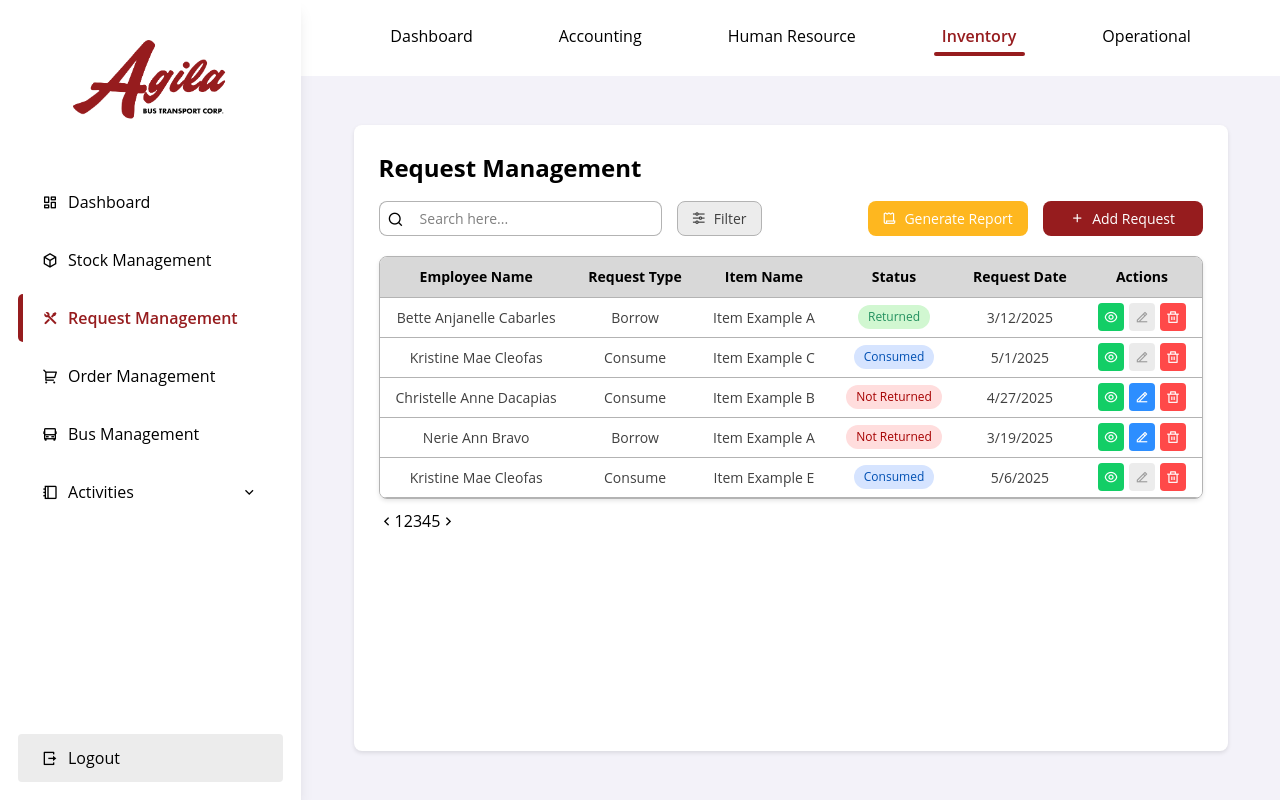
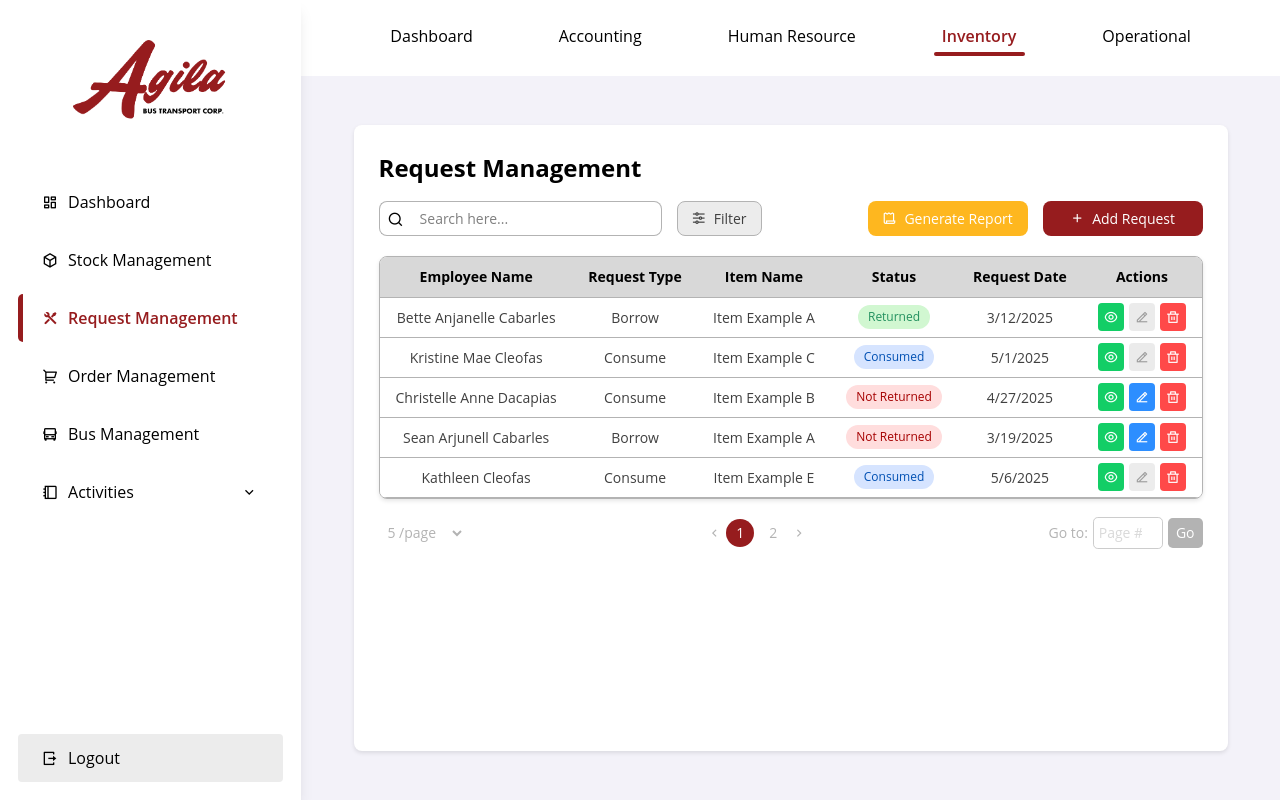
Before and after one commit to nerieannbravo/inventory-management-system, a Next.js app: page /request-management in a window 1280 px wide. Built offline with nearby package versions, Linux system fonts and the light colour scheme.

Commit message:
updated pagination

```diff
--- a/src/app/(pages)/bus-management/page.tsx
+++ b/src/app/(pages)/bus-management/page.tsx
@@ -1,9 +1,10 @@
 "use client";
 
-import React, { useState } from "react";
+import React, { useState, useMemo } from "react";
 import ActionButtons from "@/components/actionButtons";
 import ModalManager from "@/components/modalManager";
 import FilterDropdown, { FilterSection } from "@/components/filterDropdown";
+import PaginationComponent from "@/components/pagination";
 
 import AddBusModal from "./addBusModal";
 import ViewBusModal from "./viewBusModal";
@@ -69,6 +70,32 @@ export default function BusManagement() {
     // For filtering
     const [filteredData, setFilteredData] = useState(hardcodedData);
 
+    // Pagination state
+    const [currentPage, setCurrentPage] = useState(1);
+    const [pageSize, setPageSize] = useState(5);
+
+    // Calculate paginated data
+    const paginatedData = useMemo(() => {
+        const startIndex = (currentPage - 1) * pageSize;
+        const endIndex = startIndex + pageSize;
+        return filteredData.slice(startIndex, endIndex);
+    }, [filteredData, currentPage, pageSize]);
+
+    // Calculate total pages
+    const totalPages = Math.ceil(filteredData.length / pageSize);
+
+    // Handle page change
+    const handlePageChange = (page: number) => {
+        setCurrentPage(page);
+    };
+
+    // Handle page size change
+    const handlePageSizeChange = (size: number) => {
+        setPageSize(size);
+        setCurrentPage(1); // Reset to first page when changing page size
+    };
+
+    // Filter sections
     const filterSections: FilterSection[] = [
         {
             id: "dateRange",
@@ -170,6 +197,7 @@ export default function BusManagement() {
         }
 
         setFilteredData(newData);
+        setCurrentPage(1); // Reset to first page when filters change
     };
 
     // for items busStatus formatting
@@ -288,7 +316,7 @@ export default function BusManagement() {
                                 </tr>
                             </thead>
                             <tbody className="table-body">
-                                {filteredData.map(item => (
+                                {paginatedData.map(item => (
                                     <tr
                                         key={item.id}
                                         className={selectedIds.includes(item.id) ? "selected" : ""}
@@ -316,19 +344,13 @@ export default function BusManagement() {
                 </div>
 
                 {/* Pagination */}
-                <div className="pagination">
-                    <button className="page-btn">
-                        <i className="ri-arrow-left-s-line"></i>
-                    </button>
-                    <button className="page-btn active">1</button>
-                    <button className="page-btn">2</button>
-                    <button className="page-btn">3</button>
-                    <button className="page-btn">4</button>
-                    <button className="page-btn">5</button>
-                    <button className="page-btn">
-                        <i className="ri-arrow-right-s-line"></i>
-                    </button>
-                </div>
+                <PaginationComponent
+                    currentPage={currentPage}
+                    totalPages={totalPages}
+                    pageSize={pageSize}
+                    onPageChange={handlePageChange}
+                    onPageSizeChange={handlePageSizeChange}
+                />
             </div>
 
             {/* Dynamic Modal Manager */}
--- a/src/app/(pages)/order-management/page.tsx
+++ b/src/app/(pages)/order-management/page.tsx
@@ -1,9 +1,10 @@
 "use client";
 
-import React, { useState } from "react";
+import React, { useState, useMemo } from "react";
 import ActionButtons from "@/components/actionButtons";
 import ModalManager from "@/components/modalManager";
 import FilterDropdown, { FilterSection } from "@/components/filterDropdown";
+import PaginationComponent from "@/components/pagination";
 import { showOrderDeleteConfirmation, showOrderDeletedSuccess } from "@/utils/sweetAlert";
 
 import AddOrderModal from "./addOrderModal";
@@ -56,6 +57,31 @@ export default function OrderManagement() {
 
     // For filtering
     const [filteredData, setFilteredData] = useState(hardcodedData);
+
+    // Pagination state
+    const [currentPage, setCurrentPage] = useState(1);
+    const [pageSize, setPageSize] = useState(5);
+
+    // Calculate paginated data
+    const paginatedData = useMemo(() => {
+        const startIndex = (currentPage - 1) * pageSize;
+        const endIndex = startIndex + pageSize;
+        return filteredData.slice(startIndex, endIndex);
+    }, [filteredData, currentPage, pageSize]);
+
+    // Calculate total pages
+    const totalPages = Math.ceil(filteredData.length / pageSize);
+
+    // Handle page change
+    const handlePageChange = (page: number) => {
+        setCurrentPage(page);
+    };
+
+    // Handle page size change
+    const handlePageSizeChange = (size: number) => {
+        setPageSize(size);
+        setCurrentPage(1); // Reset to first page when changing page size
+    };
 
     // Filter sections
     const filterSections: FilterSection[] = [
@@ -132,6 +158,7 @@ export default function OrderManagement() {
         }
 
         setFilteredData(newData);
+        setCurrentPage(1); // Reset to first page when filters change
     };
 
     // for order status formatting
@@ -264,7 +291,7 @@ export default function OrderManagement() {
                                 </tr>
                             </thead>
                             <tbody className="table-body">
-                                {filteredData.map(item => (
+                                {paginatedData.map(item => (
                                     <tr
                                         key={item.id}
                                         className={selectedIds.includes(item.id) ? "selected" : ""}
@@ -293,19 +320,13 @@ export default function OrderManagement() {
                 </div>
 
                 {/* Pagination */}
-                <div className="pagination">
-                    <button className="page-btn">
-                        <i className="ri-arrow-left-s-line"></i>
-                    </button>
-                    <button className="page-btn active">1</button>
-                    <button className="page-btn">2</button>
-                    <button className="page-btn">3</button>
-                    <button className="page-btn">4</button>
-                    <button className="page-btn">5</button>
-                    <button className="page-btn">
-                        <i className="ri-arrow-right-s-line"></i>
-                    </button>
-                </div>
+                <PaginationComponent
+                    currentPage={currentPage}
+                    totalPages={totalPages}
+                    pageSize={pageSize}
+                    onPageChange={handlePageChange}
+                    onPageSizeChange={handlePageSizeChange}
+                />
             </div>
 
             {/* Dynamic Modal Manager */}
--- a/src/app/(pages)/request-management/page.tsx
+++ b/src/app/(pages)/request-management/page.tsx
@@ -1,9 +1,10 @@
 "use client";
 
-import React, { useState } from "react";
+import React, { useState, useMemo } from "react";
 import ActionButtons from "@/components/actionButtons";
 import ModalManager from "@/components/modalManager";
 import FilterDropdown, { FilterSection } from "@/components/filterDropdown";
+import PaginationComponent from "@/components/pagination";
 import { showRequestDeleteConfirmation, showRequestDeletedSuccess } from "@/utils/sweetAlert";
 
 import AddRequestModal from "./addRequestModal";
@@ -43,7 +44,7 @@ const hardcodedData = [
     },
     {
         id: 4,
-        empName: "Nerie Ann Bravo",
+        empName: "Sean Arjunell Cabarles",
         type: "Borrow",
         itemName: "Item Example A",
         reqDate: "3/19/2025",
@@ -51,11 +52,52 @@ const hardcodedData = [
     },
     {
         id: 5,
-        empName: "Kristine Mae Cleofas",
+        empName: "Kathleen Cleofas",
         type: "Consume",
         itemName: "Item Example E",
         reqDate: "5/6/2025",
         reqStatus: "consumed",
+    },
+    // Add more dummy data to test pagination
+    {
+        id: 6,
+        empName: "John Doe Smith",
+        type: "Borrow",
+        itemName: "Item Example F",
+        reqDate: "4/15/2025",
+        reqStatus: "returned",
+    },
+    {
+        id: 7,
+        empName: "Jane Marie Santos",
+        type: "Consume",
+        itemName: "Item Example G",
+        reqDate: "5/8/2025",
+        reqStatus: "consumed",
+    },
+    {
+        id: 8,
+        empName: "Mark Anthony Cruz",
+        type: "Borrow",
+        itemName: "Item Example H",
+        reqDate: "4/20/2025",
+        reqStatus: "not-returned",
+    },
+    {
+        id: 9,
+        empName: "Maria Clara Reyes",
+        type: "Consume",
+        itemName: "Item Example I",
+        reqDate: "5/12/2025",
+        reqStatus: "consumed",
+    },
+    {
+        id: 10,
+        empName: "Jose Rizal Garcia",
+        type: "Borrow",
+        itemName: "Item Example J",
+        reqDate: "3/25/2025",
+        reqStatus: "returned",
     },
 ];
 
@@ -68,6 +110,31 @@ export default function RequestManagement() {
 
     // For filtering
     const [filteredData, setFilteredData] = useState(hardcodedData);
+
+    // Pagination state
+    const [currentPage, setCurrentPage] = useState(1);
+    const [pageSize, setPageSize] = useState(5);
+
+    // Calculate paginated data
+    const paginatedData = useMemo(() => {
+        const startIndex = (currentPage - 1) * pageSize;
+        const endIndex = startIndex + pageSize;
+        return filteredData.slice(startIndex, endIndex);
+    }, [filteredData, currentPage, pageSize]);
+
+    // Calculate total pages
+    const totalPages = Math.ceil(filteredData.length / pageSize);
+
+    // Handle page change
+    const handlePageChange = (page: number) => {
+        setCurrentPage(page);
+    };
+
+    // Handle page size change
+    const handlePageSizeChange = (size: number) => {
+        setPageSize(size);
+        setCurrentPage(1); // Reset to first page when changing page size
+    };
 
     // Filter sections
     const filterSections: FilterSection[] = [
@@ -159,6 +226,7 @@ export default function RequestManagement() {
         }
 
         setFilteredData(newData);
+        setCurrentPage(1); // Reset to first page when filters change
     };
 
     // for request status formatting
@@ -292,7 +360,7 @@ export default function RequestManagement() {
                                 </tr>
                             </thead>
                             <tbody className="table-body">
-                                {filteredData.map(item => (
+                                {paginatedData.map(item => (
                                     <tr
                                         key={item.id}
                                         className={selectedIds.includes(item.id) ? "selected" : ""}
@@ -322,19 +390,13 @@ export default function RequestManagement() {
                 </div>
 
                 {/* Pagination */}
-                <div className="pagination">
-                    <button className="page-btn">
-                        <i className="ri-arrow-left-s-line"></i>
-                    </button>
-                    <button className="page-btn active">1</button>
-                    <button className="page-btn">2</button>
-                    <button className="page-btn">3</button>
-                    <button className="page-btn">4</button>
-                    <button className="page-btn">5</button>
-                    <button className="page-btn">
-                        <i className="ri-arrow-right-s-line"></i>
-                    </button>
-                </div>
+                <PaginationComponent
+                    currentPage={currentPage}
+                    totalPages={totalPages}
+                    pageSize={pageSize}
+                    onPageChange={handlePageChange}
+                    onPageSizeChange={handlePageSizeChange}
+                />
             </div>
 
             {/* Dynamic Modal Manager */}
--- a/src/app/(pages)/stock-management/page.tsx
+++ b/src/app/(pages)/stock-management/page.tsx
@@ -4,7 +4,7 @@ import React, { useState, useMemo } from "react";
 import ActionButtons from "@/components/actionButtons";
 import ModalManager from "@/components/modalManager";
 import FilterDropdown, { FilterSection } from "@/components/filterDropdown";
-import PaginationComponent from "@/components/pagination"; // Import your pagination component
+import PaginationComponent from "@/components/pagination";
 import { showStockDeleteConfirmation, showStockDeletedSuccess } from "@/utils/sweetAlert";
 
 import AddStockModal from "./addStockModal";
@@ -381,7 +381,7 @@ export default function StocksManagement() {
                     </div>
                 </div>
 
-                {/* Replace the old pagination with your PaginationComponent */}
+                {/* Pagination */}
                 <PaginationComponent
                     currentPage={currentPage}
                     totalPages={totalPages}
```
Lines whose indentation alone changed are shown as unchanged.
